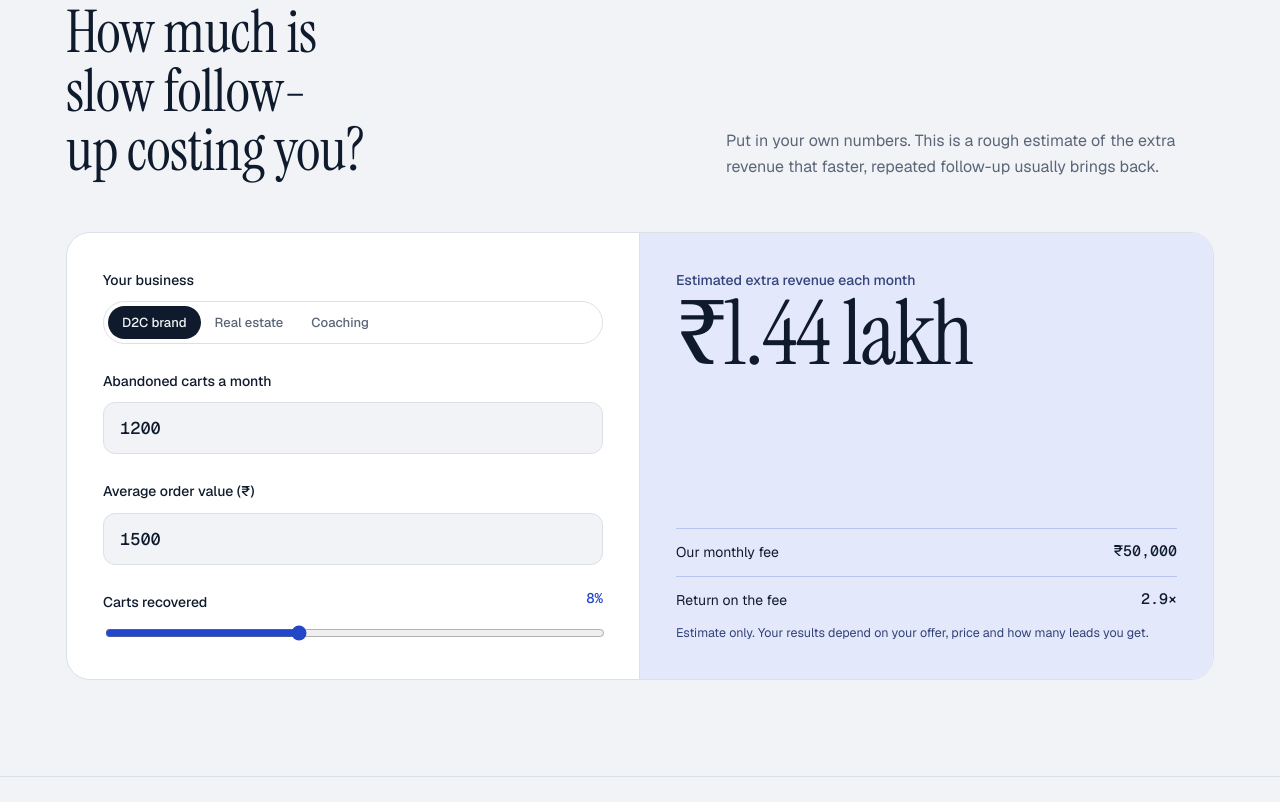
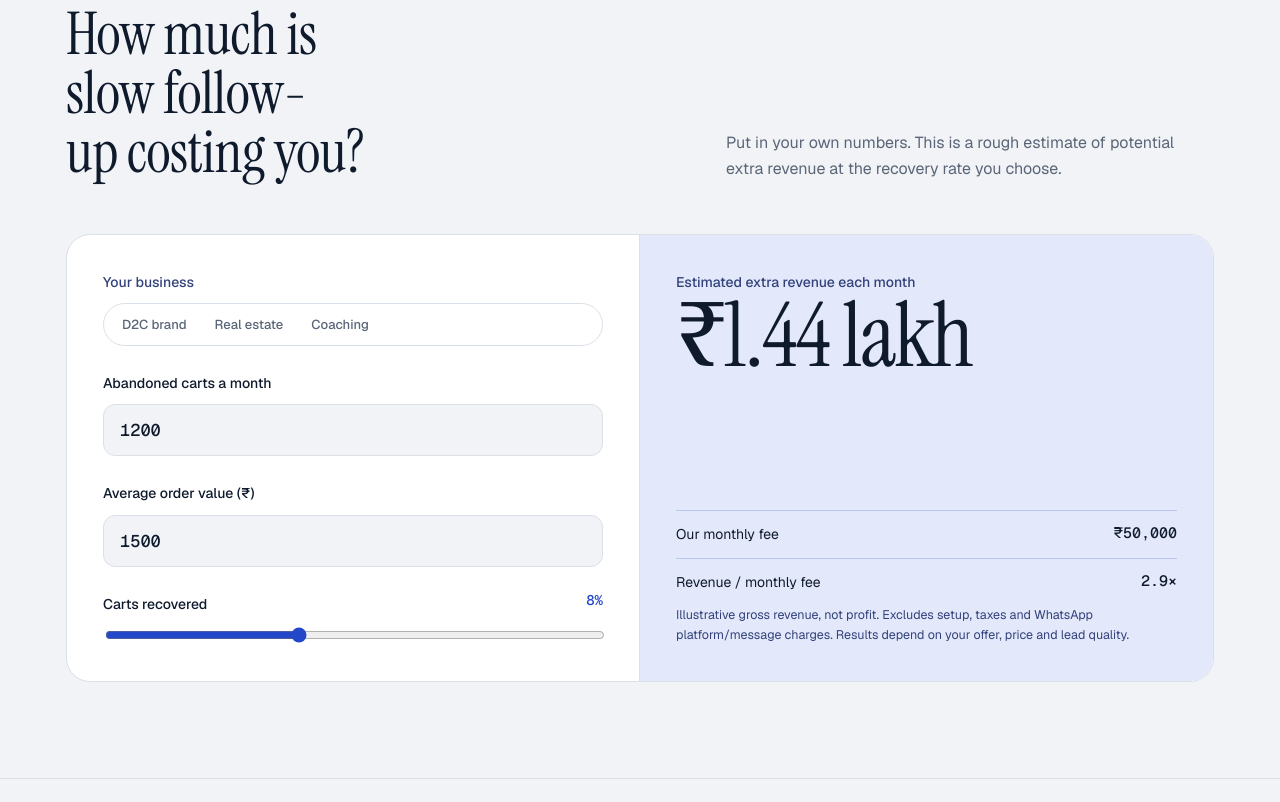
Before and after one commit to Madhuri-4596/replyzo, a plain HTML site: page index.html in a window 1280 px wide. Shown: the part 1058-1860 px from the top of the page. Drawn offline with nearby package versions, Linux system fonts and the light colour scheme.

Commit message:
Improve theme controls, keyboard access and calculator clarity

```diff
--- a/index.html
+++ b/index.html
@@ -8,6 +8,7 @@
 <link rel="preconnect" href="https://fonts.googleapis.com">
 <link rel="preconnect" href="https://fonts.gstatic.com" crossorigin>
 <link rel="stylesheet" href="https://fonts.googleapis.com/css2?family=Geist:wght@300..700&family=Geist+Mono:wght@400;500&family=Instrument+Serif:ital@0;1&display=swap">
+<script>try{const t=localStorage.getItem('replyzo-theme');if(t==='light'||t==='dark')document.documentElement.dataset.theme=t}catch(e){}</script>
 <style>
 /* Layout: editorial split hero (serif thesis left, live phone right), then calm full-width bands on a cool porcelain ground */
 :root{
@@ -60,6 +61,11 @@ a{color:inherit}
 .btn-ghost{background:transparent; color:var(--ink); border-color:var(--line)}
 .btn-ghost:hover{border-color:var(--ink)}
 
+.skip{position:fixed;top:-100px;left:16px;z-index:100;background:var(--surface);padding:12px 18px}.skip:focus{top:12px}
+html{scroll-padding-top:90px}
+.nav-actions{display:flex;align-items:center;gap:12px}
+.theme-toggle{border:1px solid var(--line);background:var(--surface);color:var(--ink);width:38px;height:38px;border-radius:50%;cursor:pointer;font-size:18px;flex:none}
+@media(max-width:420px){.nav .wrap{gap:8px}.nav-actions{gap:8px}.nav .btn{font-size:12px;padding:11px}.brand{font-size:16px}.mark{width:23px;height:23px}.contact{border-radius:20px;padding:16px}.contact a{font-size:14px}}
 /* Nav */
 .nav{position:sticky; top:env(safe-area-inset-top,0px); z-index:20; background:color-mix(in srgb, var(--bg) 82%, transparent); backdrop-filter:blur(14px); -webkit-backdrop-filter:blur(14px); border-bottom:1px solid var(--line)}
 .nav .wrap{display:flex; align-items:center; justify-content:space-between; gap:16px; padding-block:14px}
@@ -226,6 +232,7 @@ footer .wrap{padding-block:28px; display:flex; flex-wrap:wrap; justify-content:s
 </style>
 </head>
 <body>
+<a class="skip" href="#top">Skip to content</a>
 
 <header class="nav">
   <div class="wrap">
@@ -233,11 +240,11 @@ footer .wrap{padding-block:28px; display:flex; flex-wrap:wrap; justify-content:s
     <nav class="nav-links" aria-label="Sections">
       <a href="#leak">Your leak</a><a href="#how">How it works</a><a href="#plans">Plans</a><a href="#report">Reports</a><a href="#faq">FAQ</a>
     </nav>
-    <a class="btn btn-primary" href="#talk">Book a 10-min demo</a>
+    <div class="nav-actions"><button class="theme-toggle" id="theme" type="button" aria-label="Switch colour theme">◐</button><a class="btn btn-primary" href="mailto:madhurigade000@gmail.com?subject=Replyzo%20demo">Book a 10-min demo</a></div>
   </div>
 </header>
 
-<main id="top">
+<main id="top" tabindex="-1">
   <section class="hero">
     <div class="wrap">
       <div>
@@ -279,12 +286,12 @@ footer .wrap{padding-block:28px; display:flex; flex-wrap:wrap; justify-content:s
     <div class="wrap">
       <div class="band-head">
         <h2>How much is slow follow-up costing you?</h2>
-        <p>Put in your own numbers. This is a rough estimate of the extra revenue that faster, repeated follow-up usually brings back.</p>
+        <p>Put in your own numbers. This is a rough estimate of potential extra revenue at the recovery rate you choose.</p>
       </div>
       <div class="calc">
         <div class="calc-in">
           <div class="field">
-            <label for="niche">Your business</label>
+            <span class="label" id="businessLabel">Your business</span>
             <div class="seg" role="tablist" aria-label="Business type for calculator" id="calcSeg">
               <button role="tab" aria-selected="true" data-k="d2c">D2C brand</button>
               <button role="tab" aria-selected="false" data-k="re">Real estate</button>
@@ -311,8 +318,8 @@ footer .wrap{padding-block:28px; display:flex; flex-wrap:wrap; justify-content:s
           </div>
           <div>
             <div class="row"><span>Our monthly fee</span><b id="feeOut">₹50,000</b></div>
-            <div class="row"><span>Return on the fee</span><b id="roiOut">2.9×</b></div>
-            <p class="fine">Estimate only. Your results depend on your offer, price and how many leads you get.</p>
+            <div class="row"><span>Revenue / monthly fee</span><b id="roiOut">2.9×</b></div>
+            <p class="fine">Illustrative gross revenue, not profit. Excludes setup, taxes and WhatsApp platform/message charges. Results depend on your offer, price and lead quality.</p>
           </div>
         </div>
       </div>
@@ -337,7 +344,7 @@ footer .wrap{padding-block:28px; display:flex; flex-wrap:wrap; justify-content:s
     <div class="wrap">
       <div class="band-head">
         <h2>One system per industry, priced on results.</h2>
-        <p>Every plan includes setup, message writing, monthly testing and reporting. No lock-in after the first 60 days.</p>
+        <p>One-time setup is charged separately. Every monthly plan includes message writing, testing and reporting. No lock-in after the first 60 days.</p>
       </div>
       <div class="offers">
         <article class="offer is-on" data-k="d2c">
@@ -532,7 +539,7 @@ footer .wrap{padding-block:28px; display:flex; flex-wrap:wrap; justify-content:s
 
   /* Tabs: industry choice syncs the phone, the calculator and the plans */
   function select(group, k){
-    group.querySelectorAll("button").forEach(function(b){ b.setAttribute("aria-selected", b.dataset.k === k ? "true" : "false"); });
+    group.querySelectorAll("button").forEach(function(b){ const active=b.dataset.k===k; b.setAttribute("aria-selected", active ? "true" : "false"); b.tabIndex=active?0:-1; });
   }
   function choose(k){
     select(document.querySelector(".stage .seg"), k);
@@ -549,7 +556,7 @@ footer .wrap{padding-block:28px; display:flex; flex-wrap:wrap; justify-content:s
   document.getElementById("replay").addEventListener("click", function(){ play(current, 1); });
 
   /* Sample report chart, drawn to one scale */
-  const weeks = [3, 4, 4, 5, 8, 9, 11, 10], max = 12;
+  const weeks = [3, 4, 4, 6, 8, 9, 11, 10], max = 12;
   const bars = document.getElementById("bars"), axis = document.getElementById("axis");
   weeks.forEach(function(v, i){
     const b = el("div", "bar" + (i >= 4 ? " live" : ""));
@@ -568,7 +575,25 @@ footer .wrap{padding-block:28px; display:flex; flex-wrap:wrap; justify-content:s
     try { navigator.clipboard.writeText(txt).then(done, fallback); } catch(e){ fallback(); }
   });
 
-  setCalc("d2c");
+  document.querySelectorAll('[role="tablist"]').forEach(function(group){
+    // These controls select an industry across several regions, rather than one tab panel.
+    group.setAttribute('role','group');
+    group.querySelectorAll('button').forEach(function(b){
+      b.setAttribute('role','button'); b.setAttribute('aria-pressed',b.getAttribute('aria-selected')); b.removeAttribute('aria-selected');
+    });
+    group.addEventListener('keydown',function(e){
+      const buttons=Array.from(group.querySelectorAll('button')); let i=buttons.indexOf(document.activeElement);
+      if(!['ArrowRight','ArrowLeft','Home','End'].includes(e.key)||i<0)return;
+      e.preventDefault();i=e.key==='Home'?0:e.key==='End'?buttons.length-1:(i+(e.key==='ArrowRight'?1:-1)+buttons.length)%buttons.length;
+      buttons[i].focus();buttons[i].click();
+    });
+  });
+  const originalSelect=select;
+  select=function(group,k){originalSelect(group,k);group.querySelectorAll('button').forEach(function(b){b.setAttribute('aria-pressed',b.dataset.k===k?'true':'false');b.removeAttribute('aria-selected')})};
+  const theme=document.getElementById('theme');
+  function themeLabel(){const dark=document.documentElement.dataset.theme?document.documentElement.dataset.theme==='dark':matchMedia('(prefers-color-scheme: dark)').matches;theme.setAttribute('aria-label','Switch to '+(dark?'light':'dark')+' mode');}
+  theme.addEventListener('click',function(){const dark=document.documentElement.dataset.theme?document.documentElement.dataset.theme==='dark':matchMedia('(prefers-color-scheme: dark)').matches;const next=dark?'light':'dark';document.documentElement.dataset.theme=next;try{localStorage.setItem('replyzo-theme',next)}catch(e){}themeLabel()});themeLabel();
+  choose("d2c");
   play("d2c", 2);
 })();
 </script>
```
